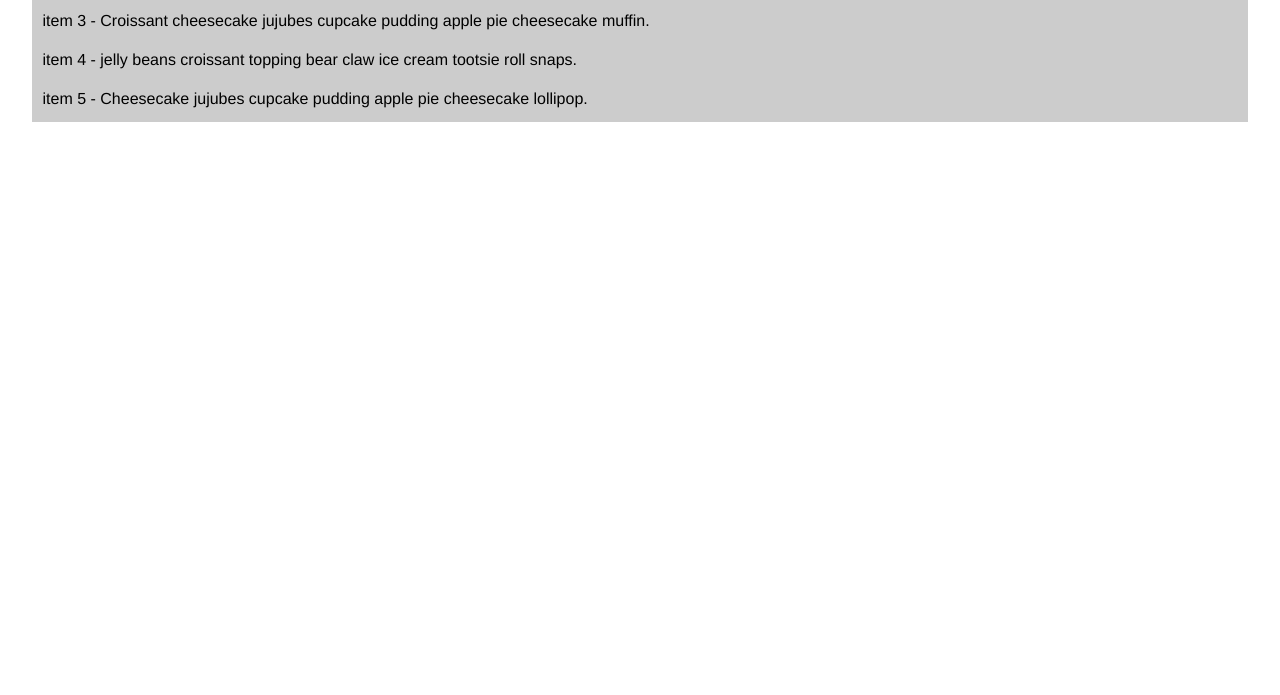
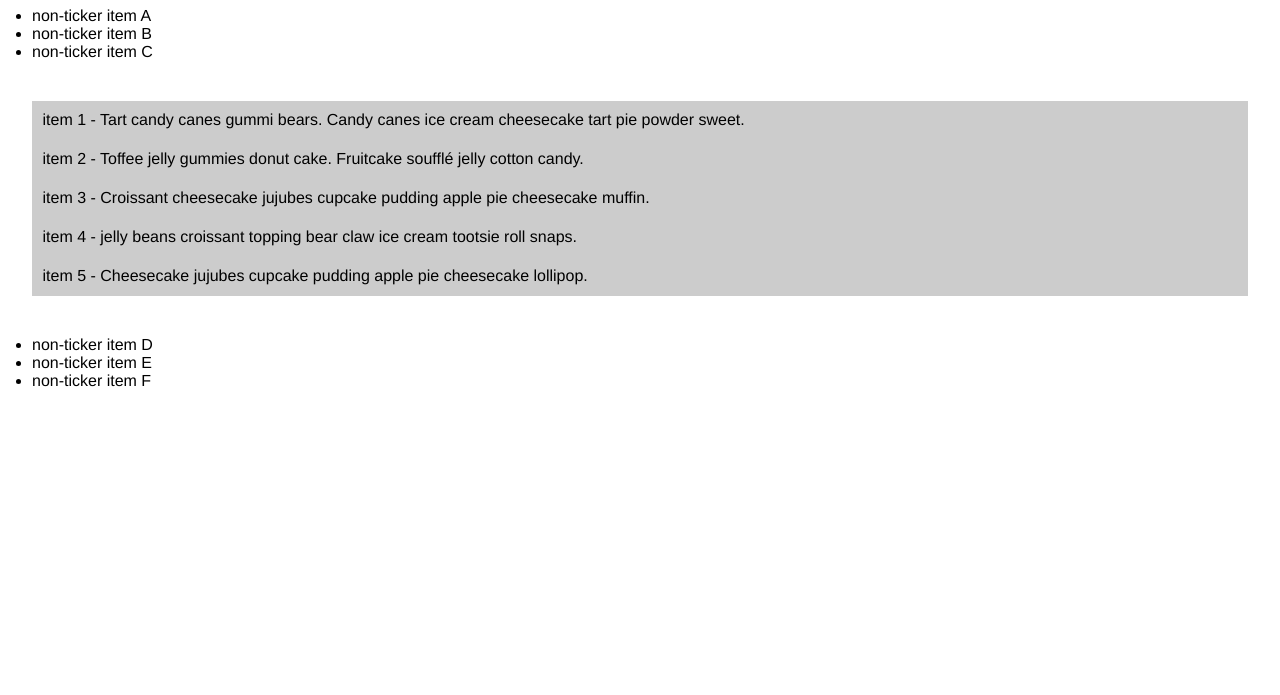
Before and after one commit to ttbarnes/angular-ticker, a website: page app/index.html in a window 1280 px wide. Shown: the part 105-800 px from the top of the page. Drawn offline with nearby package versions, Linux system fonts and the light colour scheme; files that its build step writes are made by us from their sources.

Commit message:
add dummy items to main view for testing

```diff
--- a/app/styles/main.scss
+++ b/app/styles/main.scss
@@ -14,6 +14,11 @@ dl,
 li {
   margin:0;
   padding:0;
+}
+
+ul,
+ticker {
+  margin-bottom:40px;
 }
 
 ticker {
--- a/app/views/main.html
+++ b/app/views/main.html
@@ -1 +1,15 @@
+<h1>angular-ticker</h1>
+
+<ul>
+  <li>non-ticker item A</li>
+  <li>non-ticker item B</li>
+  <li>non-ticker item C</li>
+</ul>
+
 <ticker tickeritems="myTickerItems"></ticker>
+
+<ul>
+  <li>non-ticker item D</li>
+  <li>non-ticker item E</li>
+  <li>non-ticker item F</li>
+</ul>
```
